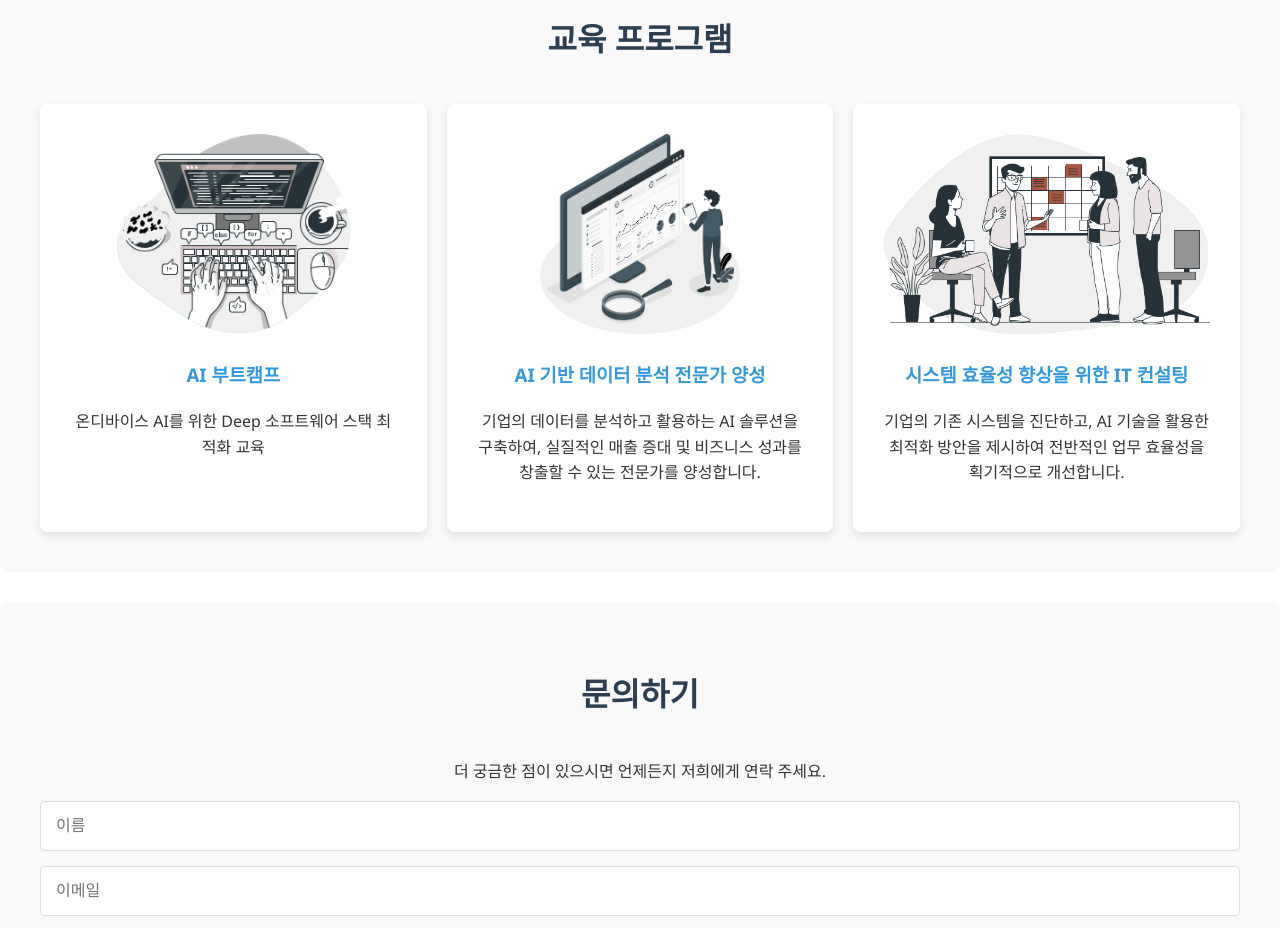
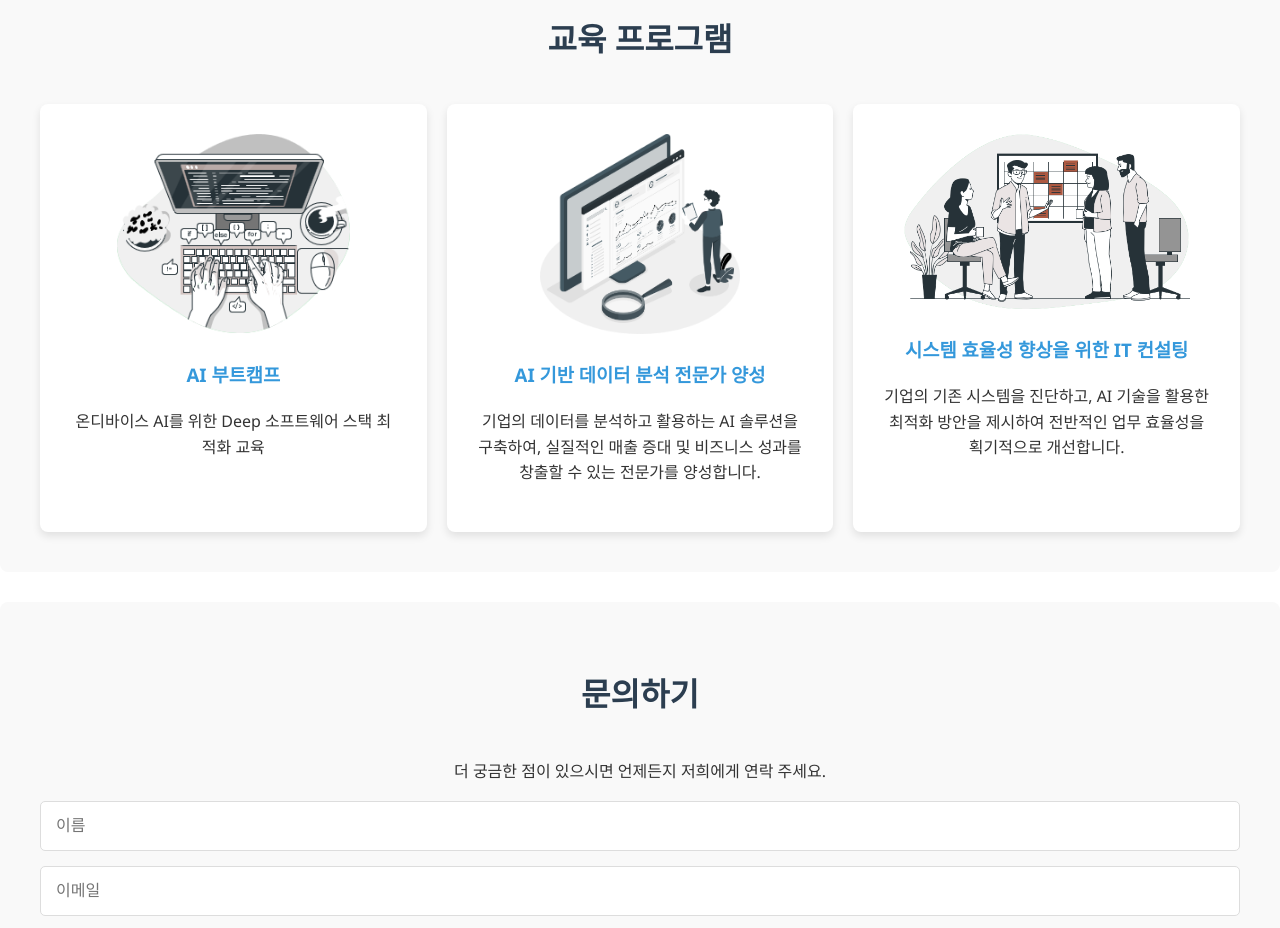
Before and after one commit to zinaitech/zinaitech.github.io, a plain HTML site: page index.html in a window 1280 px wide. Shown: the part 1600-2528 px from the top of the page. Drawn offline with Linux system fonts and the light colour scheme.

Commit message:
Add files via upload

```diff
--- a/index.html
+++ b/index.html
@@ -247,7 +247,7 @@
                 <p>기업의 데이터를 분석하고 활용하는 AI 솔루션을 구축하여, 실질적인 매출 증대 및 비즈니스 성과를 창출할 수 있는 전문가를 양성합니다.</p>
             </div>
             <div class="portfolio-item">
-                <img src="./assets/program_1.png" alt="IT 컨설팅"  height="200">
+                <img src="./assets/program_1.png" alt="IT 컨설팅" height="175">
                 <h3>시스템 효율성 향상을 위한 IT 컨설팅</h3>
                 <p>기업의 기존 시스템을 진단하고, AI 기술을 활용한 최적화 방안을 제시하여 전반적인 업무 효율성을 획기적으로 개선합니다.</p>
             </div>
```
